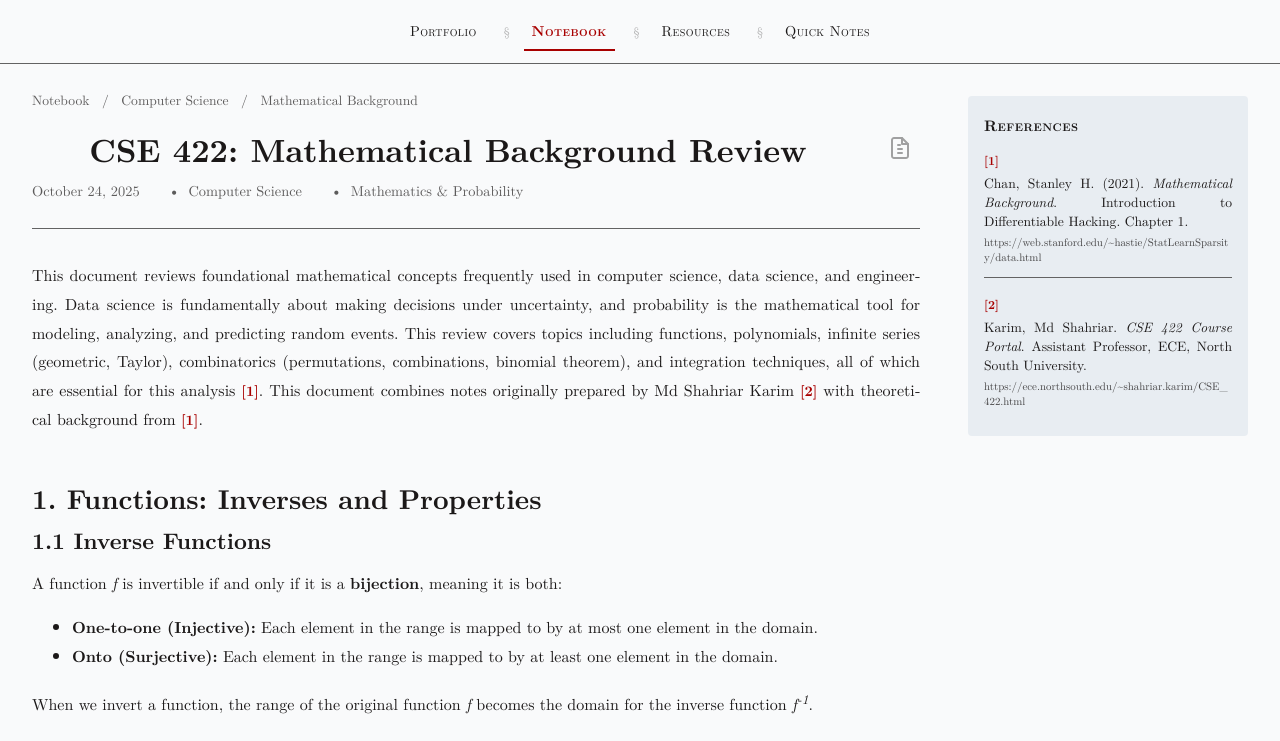
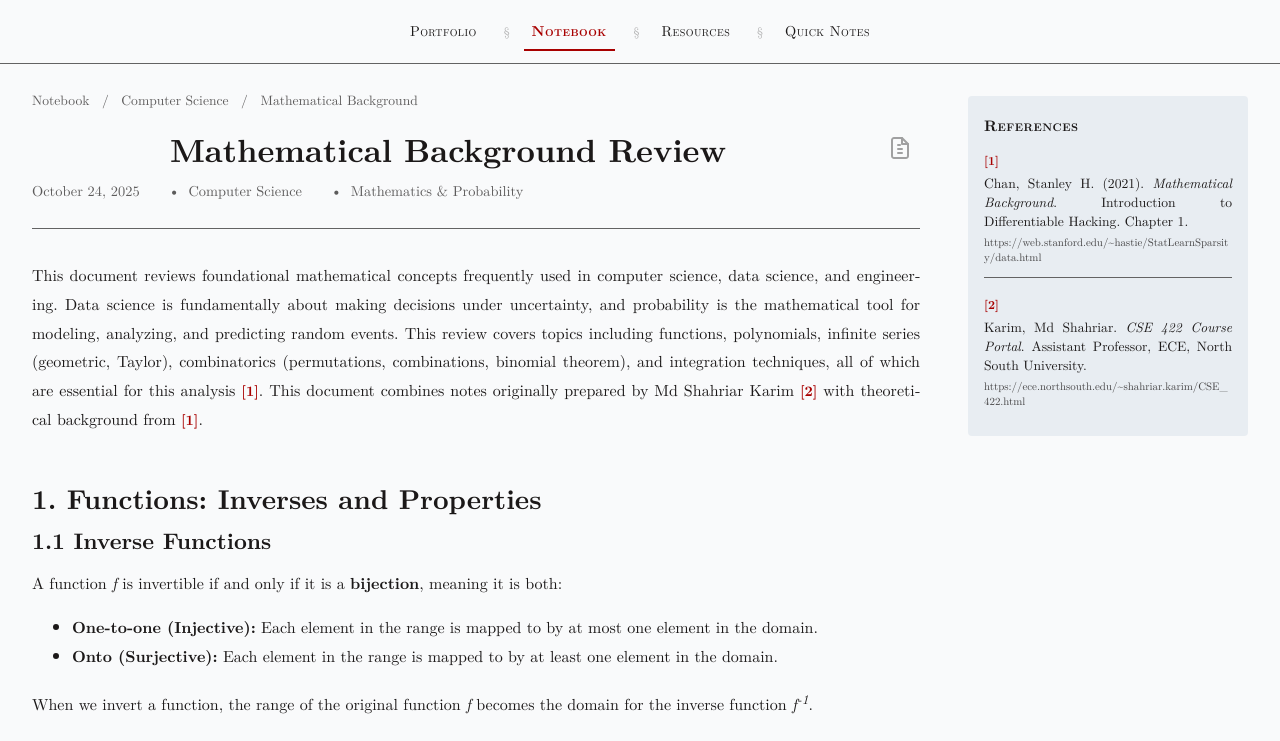
Before and after one commit to mahbubkousar/mahbubkousar.github.io, a plain HTML site: page notebooks/posts/post_00001/index.html in a window 1280 px wide. Shown: the top 741 px of the page. Drawn offline with nearby package versions, Linux system fonts and the light colour scheme.

Commit message:
notes updated

```diff
--- a/notebooks/posts/post_00001/index.html
+++ b/notebooks/posts/post_00001/index.html
@@ -4,7 +4,7 @@
 <head>
   <meta charset="UTF-8" />
   <meta name="viewport" content="width=device-width, initial-scale=1.0" />
-  <title>CSE 422: Mathematical Background Review - Mahbub Kousar</title>
+  <title>Mathematical Background Review</title>
   <meta name="description" content="Review of foundational mathematical concepts for computer science, data science, and engineering" />
   <link rel="stylesheet" href="../../../style.css" />
   <link rel="stylesheet" href="../../../prism/prism.css" />
@@ -38,7 +38,7 @@
       <header class="note-header">
         <div style="display: flex; justify-content: space-between; align-items: flex-start;">
           <div style="flex: 1;">
-            <h1 class="note-title">CSE 422: Mathematical Background Review</h1>
+            <h1 class="note-title">Mathematical Background Review</h1>
             <div class="note-meta">
               <span class="note-meta-item">
                 <time datetime="2025-10-24">October 24, 2025</time>
```
Also changed, not shown: 1 other file.
